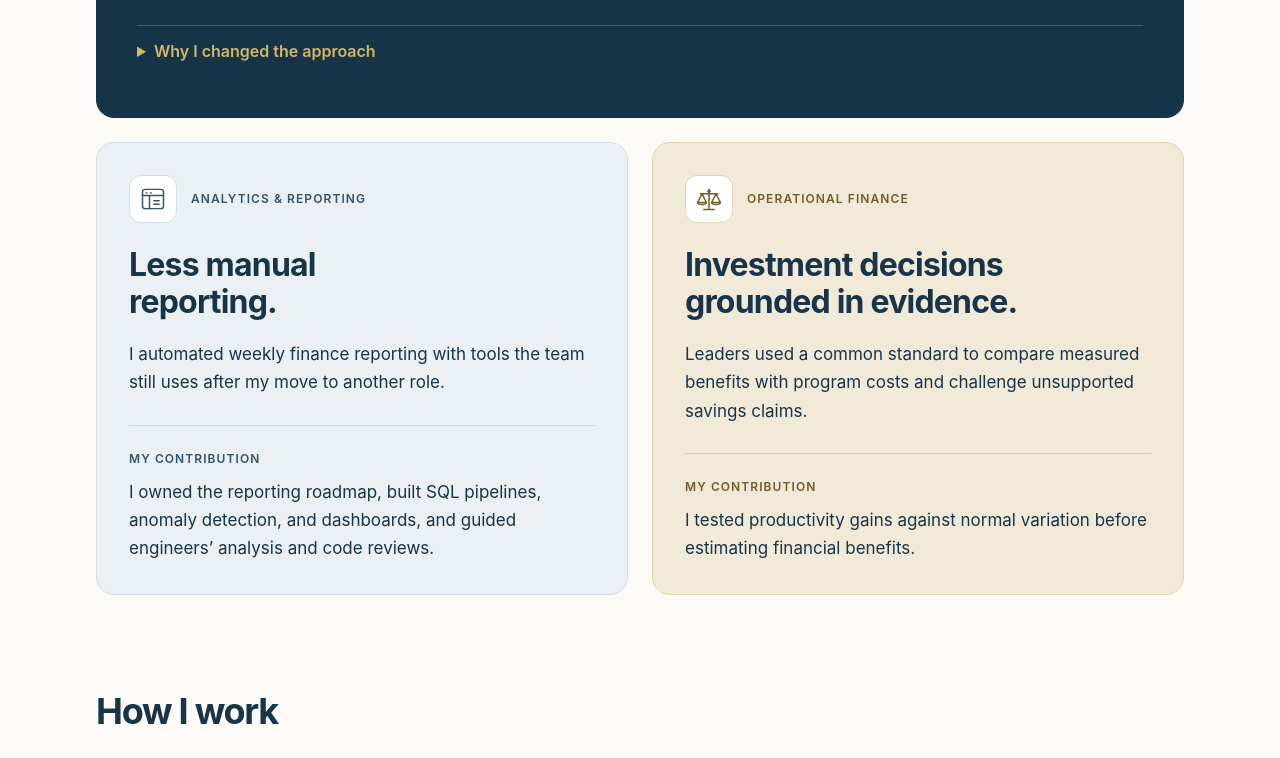
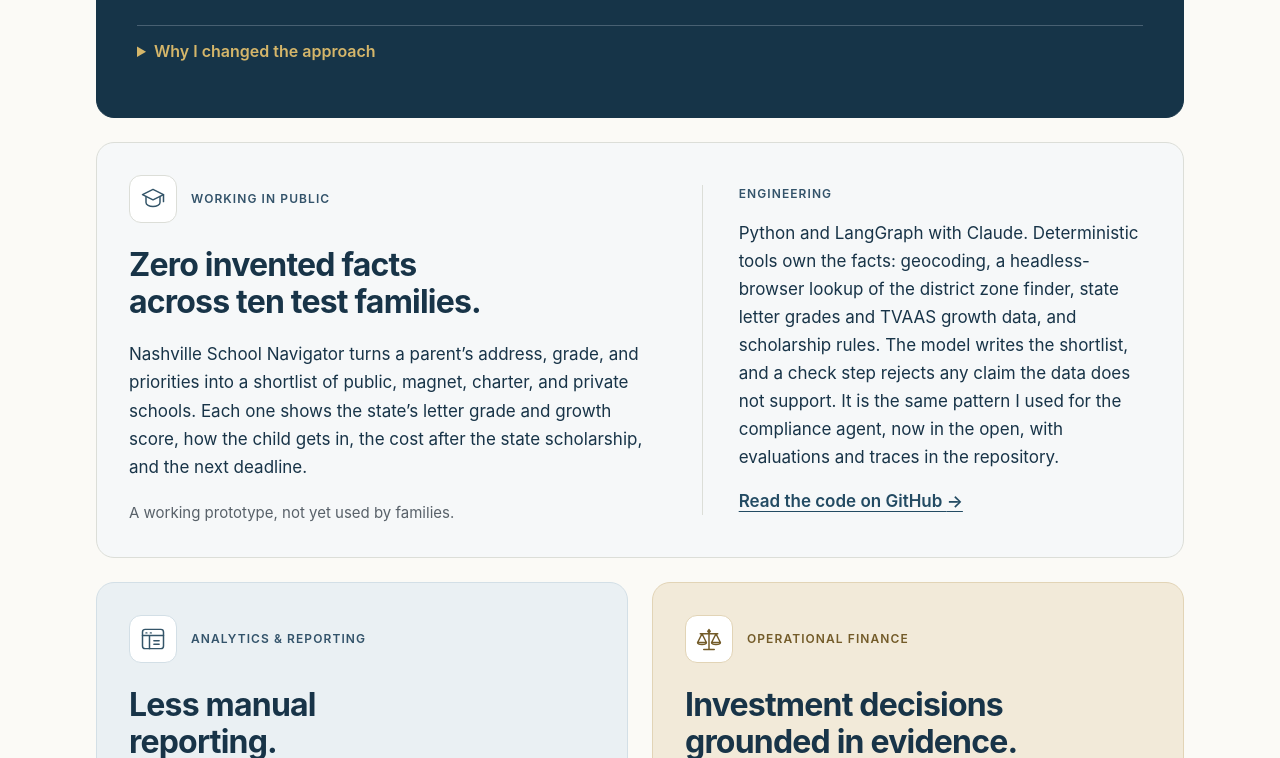
Before and after one commit to lukepionk/lukepionk.com, a website: page site/index.html in a window 1280 px wide. Shown: the part 1158-1916 px from the top of the page. Drawn offline with Linux system fonts and the light colour scheme.

Commit message:
Add the public school-navigator agent to Work and name the languages
A fourth Work card links the Nashville School Navigator repository and
explains the deterministic-tools-plus-model pattern in plain words. The hero
intro now says Python and SQL. Tests cover the new card and link.

```diff
--- a/site/index.html
+++ b/site/index.html
@@ -8,12 +8,12 @@
     <meta name="description" content="Luke Pionk, senior technical program manager at Amazon, builds AI agents and data systems and leads software delivery.">
     <meta property="og:type" content="website">
     <meta property="og:title" content="Luke Pionk — AI agents and data systems for work that has to be trusted">
-    <meta property="og:description" content="I work with the people closest to a problem, build the software, and lead it from prototype to production.">
+    <meta property="og:description" content="I work with the people closest to a problem, build the software in Python and SQL, and lead it from prototype to production.">
     <meta property="og:url" content="https://lukepionk.com/">
     <meta property="og:locale" content="en_US">
     <link rel="canonical" href="https://lukepionk.com/">
     <link rel="icon" href="/favicon.svg?v=44358af8" type="image/svg+xml">
-    <link rel="stylesheet" href="/styles.css?v=fa80fa9e">
+    <link rel="stylesheet" href="/styles.css?v=f983b736">
     <title>Luke Pionk — AI agents and data systems for work that has to be trusted</title>
   </head>
   <body id="top">
@@ -35,7 +35,7 @@
       <section class="hero" aria-labelledby="hero-title">
         <p class="eyebrow hero-eyebrow">Senior technical program manager <span aria-hidden="true">/</span> Nashville, Tennessee</p>
         <h1 id="hero-title">I build AI agents and data systems for work that has to be trusted.</h1>
-        <p class="hero-intro">I work with the people closest to a problem, build the software, and lead it from prototype to production.</p>
+        <p class="hero-intro">I work with the people closest to a problem, build the software in Python and SQL, and lead it from prototype to production.</p>
         <p class="hero-background">Now at <strong>Amazon</strong>, including earlier work at <strong>AWS</strong>. Previously <strong>Deloitte</strong> and <strong>PwC</strong>.</p>
         <div class="hero-actions">
           <a class="work-link" href="#work">Explore my work <span aria-hidden="true">↓</span></a>
@@ -87,6 +87,22 @@
                 <p>I use agent evaluations and user feedback to check both behavior and usefulness.</p>
               </div>
             </details>
+          </article>
+          <article class="project project-public">
+            <div class="project-outcome">
+              <div class="project-category">
+                <span class="project-icon"><svg width="28" height="28" viewBox="0 0 32 32" fill="none" stroke="currentColor" stroke-width="1.7" stroke-linecap="round" stroke-linejoin="round" aria-hidden="true" focusable="false"><path d="M4 11l12-6 12 6-12 6-12-6Z"/><path d="M8 13v7c0 2.5 3.6 4.5 8 4.5s8-2 8-4.5v-7"/><path d="M28 11v8"/></svg></span>
+                <span class="eyebrow">Working in public</span>
+              </div>
+              <h3>Zero invented facts across ten test families.</h3>
+              <p>Nashville School Navigator turns a parent&rsquo;s address, grade, and priorities into a shortlist of public, magnet, charter, and private schools. Each one shows the state&rsquo;s letter grade and growth score, how the child gets in, the cost after the state scholarship, and the next deadline.</p>
+              <p class="project-note">A working prototype, not yet used by families.</p>
+            </div>
+            <div class="project-contribution">
+              <p class="eyebrow">Engineering</p>
+              <p>Python and LangGraph with Claude. Deterministic tools own the facts: geocoding, a headless-browser lookup of the district zone finder, state letter grades and TVAAS growth data, and scholarship rules. The model writes the shortlist, and a check step rejects any claim the data does not support. It is the same pattern I used for the compliance agent, now in the open, with evaluations and traces in the repository.</p>
+              <p class="project-link"><a href="https://github.com/lukepionk/nashville-school-navigator">Read the code on GitHub <span aria-hidden="true">&rarr;</span></a></p>
+            </div>
           </article>
           <article class="project project-reporting">
             <div class="project-category">
--- a/site/styles.css
+++ b/site/styles.css
@@ -374,6 +374,30 @@ summary:hover { text-decoration: underline; text-underline-offset: 4px; }
 .story-body { max-width: 75ch; padding-top: 8px; font-size: 16px; }
 .story-body p:last-child { margin-bottom: 0; }
 
+.project-public {
+  display: grid;
+  grid-column: 1 / -1;
+  grid-template-columns: 1.15fr 1fr;
+  gap: 28px 56px;
+  background: #f6f8f9;
+}
+
+.project-public h3 { max-width: 18ch; }
+.project-public .eyebrow { color: #33536a; }
+.project-public .project-icon { color: #345569; }
+.project-public .project-note { color: var(--muted); }
+
+.project-public .project-contribution {
+  align-self: center;
+  margin-top: 0;
+  padding: 0 0 0 36px;
+  border-top: 0;
+  border-left: 1px solid var(--line);
+}
+
+.project-public .project-contribution p + p { margin-top: 16px; }
+.project-link { font-weight: 600; }
+
 .project-reporting { background: #eaf0f3; border-color: #d3dfe6; }
 .project-reporting .project-icon { color: #345569; border-color: #d3dfe6; }
 .project-reporting .eyebrow { color: #33536a; }
@@ -603,7 +627,7 @@ address {
 @media (max-width: 900px) {
   .credentials { grid-template-columns: minmax(0, 1fr); gap: 16px; }
   .project-featured { gap: 32px; }
-  .project-featured .project-contribution { padding-left: 28px; }
+  .project-featured .project-contribution, .project-public .project-contribution { padding-left: 28px; }
   .project { padding: 28px; }
   .project h3 { font-size: 28px; }
   .project-featured h3 { font-size: 36px; }
@@ -638,7 +662,8 @@ address {
   .section-heading p { max-width: 30rem; }
   .work-grid, .lesson-grid, .learning-section, .contact-panel { grid-template-columns: minmax(0, 1fr); }
   .project { padding: 24px; }
-  .project-featured { grid-template-columns: minmax(0, 1fr); gap: 28px; }
+  .project-featured, .project-public { grid-template-columns: minmax(0, 1fr); gap: 28px; }
+  .project-public .project-contribution { padding: 24px 0 0; border-left: 0; border-top: 1px solid var(--line); }
   .project-featured h3 { max-width: none; font-size: 34px; }
   .project-featured .project-contribution { padding: 24px 0 0; border-top: 1px solid var(--navy-line); border-left: 0; }
   .project-category { gap: 12px; }
```
Also changed, not shown: site/404.html (+1 -1 lines), tests/site.spec.js (+3 -1 lines).
